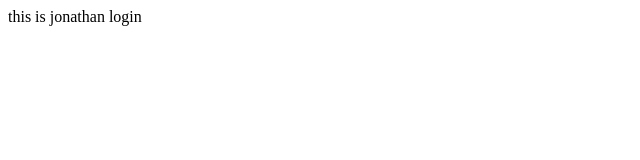
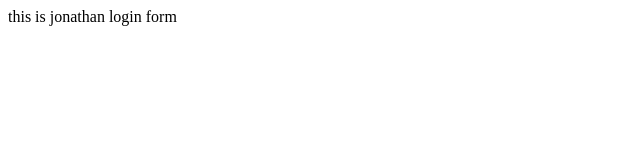
Before and after one commit to Jona710than/JAppsample, a plain HTML site: page index.html in a window 1280 px wide. Shown: the full height of the page, 0-640 px from the left. Drawn offline with Linux system fonts and the light colour scheme.

Commit message:
first commit

```diff
--- a/index.html
+++ b/index.html
@@ -4,6 +4,6 @@
     </head>
     <body>
         this is jonathan
-        login
+        login form
     </body>
 </html>
```
